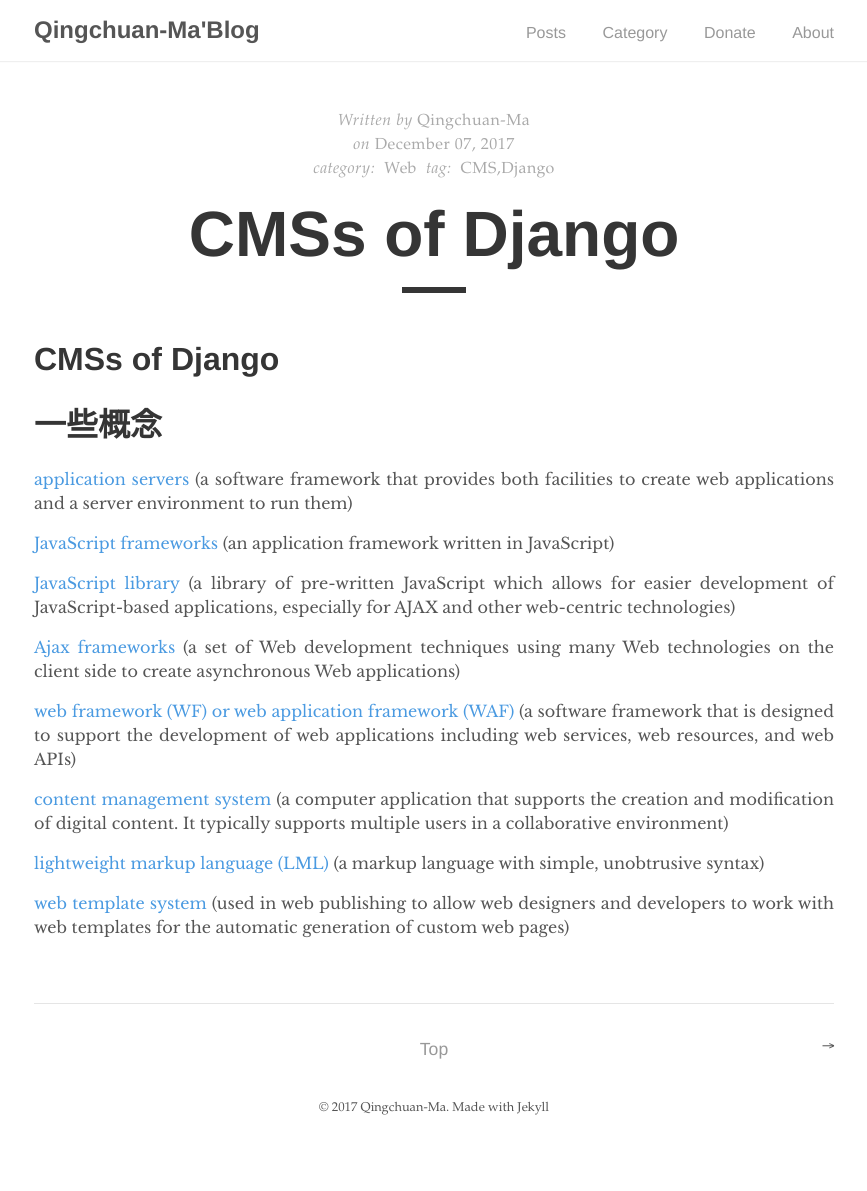
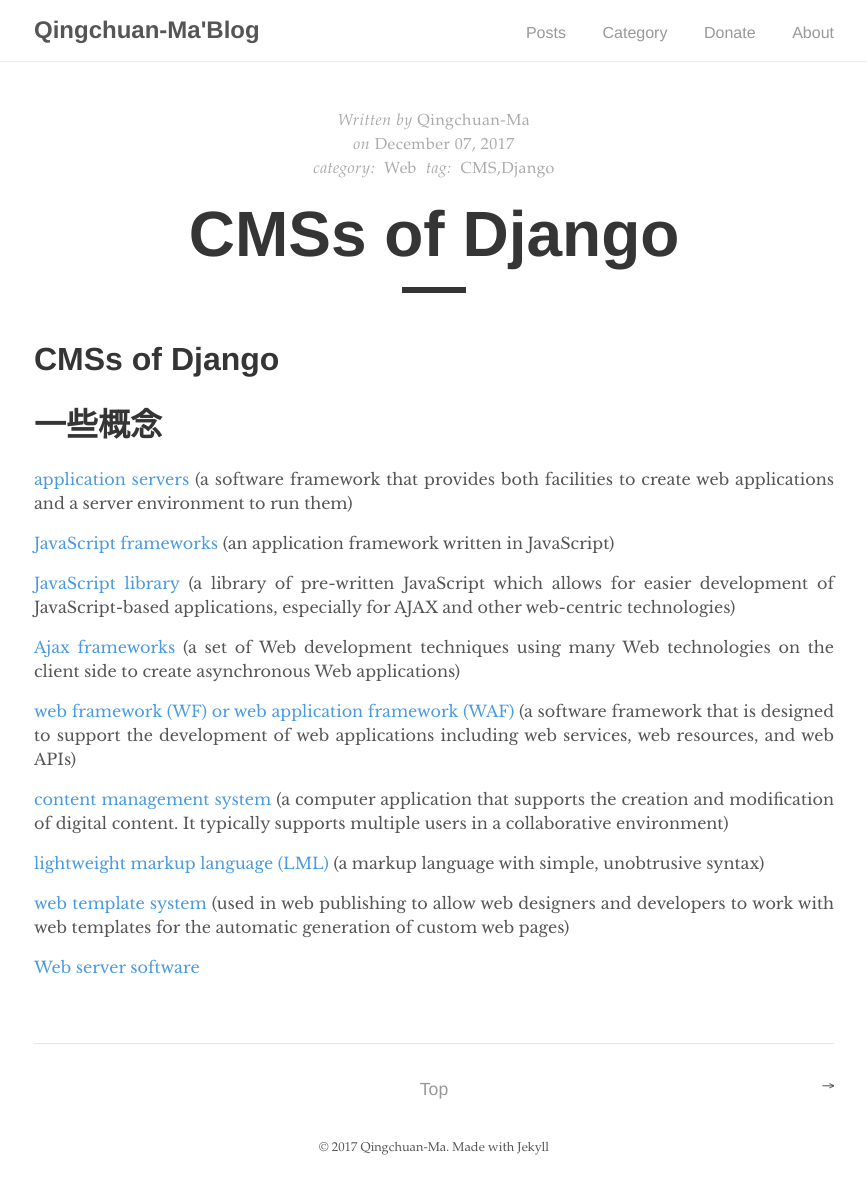
Before and after one commit to Qingchuan-Ma/blog, a Jekyll site: the page built from _posts/web/2017-12-07-cms of django.md, in a window 1280 px wide. Shown: the whole page, without its empty margins (206-1073 px from the left). Built offline with Jekyll 4.4.1, drawn with Linux system fonts in a browser that asks for light colours; before the commit the page ends 1151 px from its top, so only the background shows below that.

Commit message:
Update 2017-12-07-cms of django.md

```diff
--- a/_posts/web/2017-12-07-cms of django.md
+++ b/_posts/web/2017-12-07-cms of django.md
@@ -37,3 +37,5 @@
 
 [web template system](https://en.wikipedia.org/wiki/Comparison_of_web_template_engines)
 (used in web publishing to allow web designers and developers to work with web templates for the automatic generation of custom web pages)
+
+[Web server software](https://en.wikipedia.org/wiki/Comparison_of_web_server_software)
```
